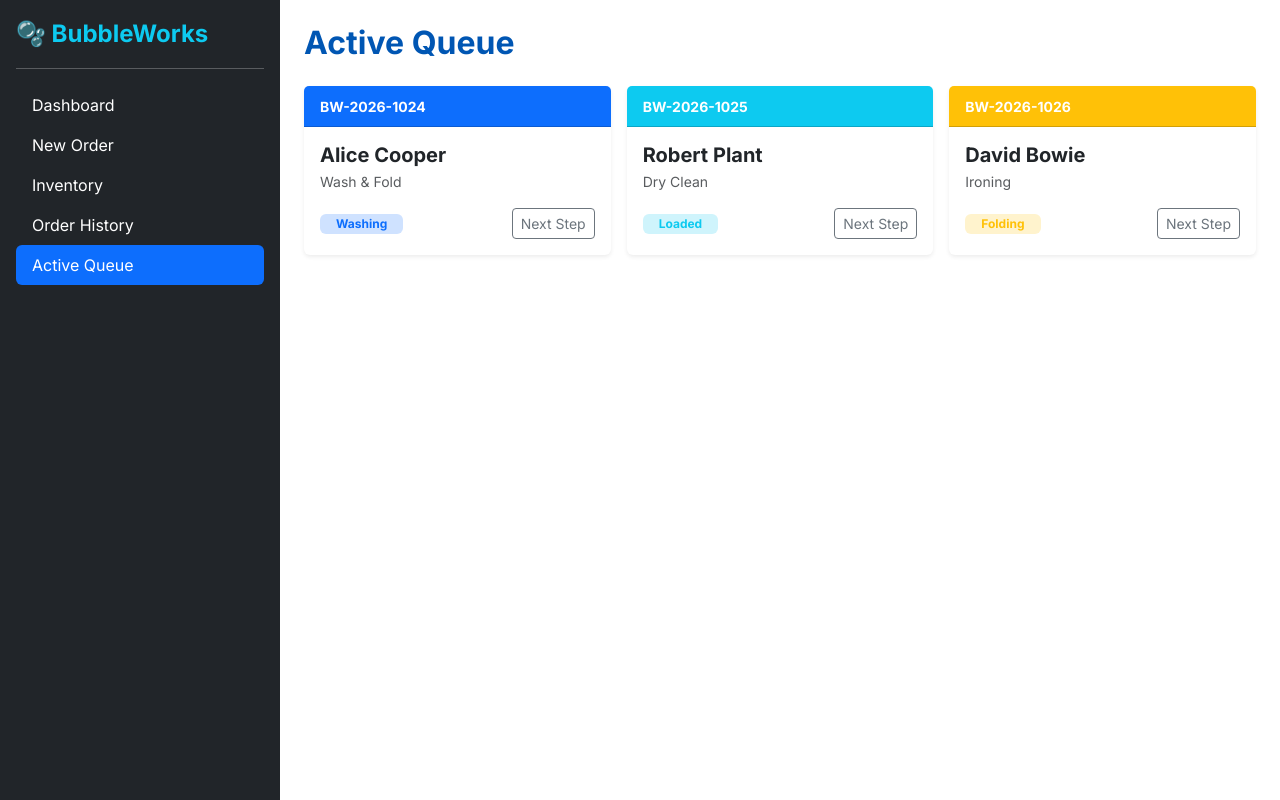
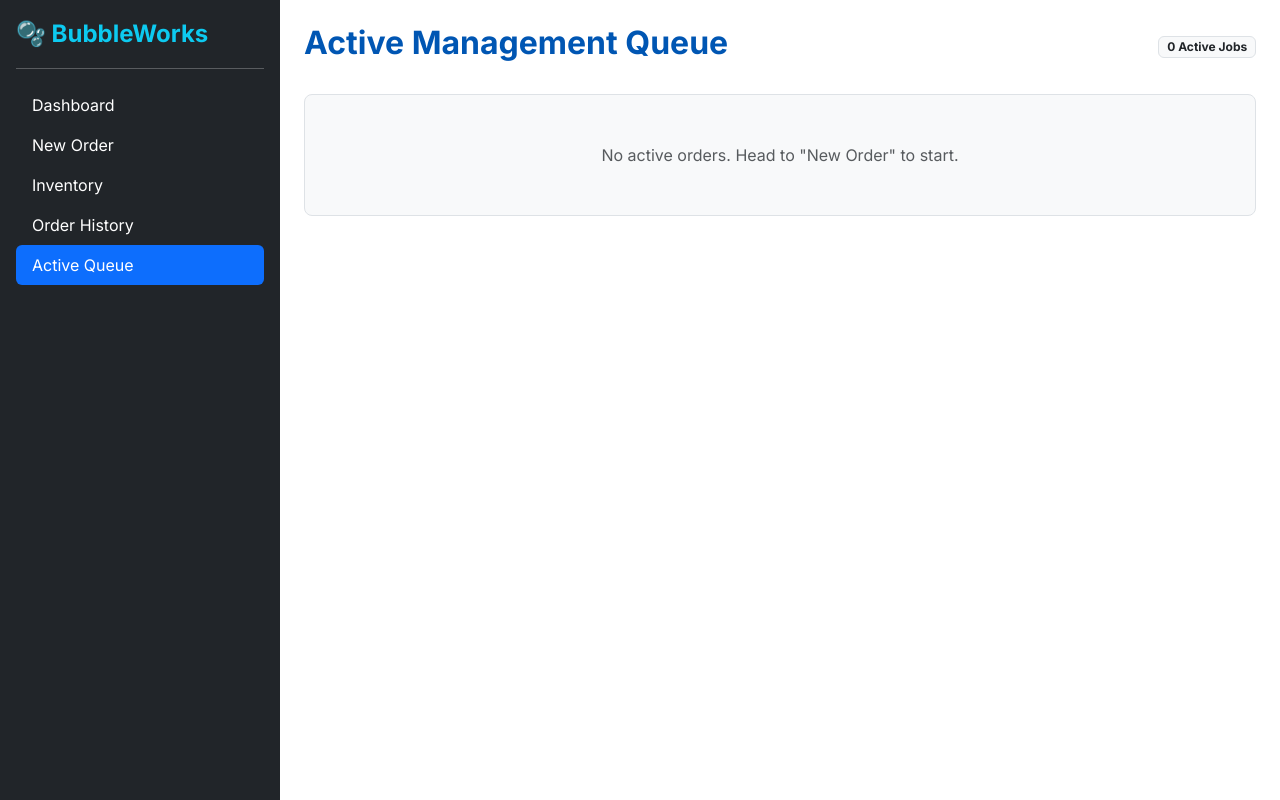
Before and after one commit to JM-P-1200/laundry-system, a React (Vite) app: page /queue in a window 1280 px wide. Built offline with nearby package versions, Linux system fonts and the light colour scheme.

Commit message:
New orders local storage

```diff
--- a/src/pages/ManageQueue.jsx
+++ b/src/pages/ManageQueue.jsx
@@ -1,37 +1,87 @@
-import React from 'react';
+import React, { useState, useEffect } from 'react';
 
 const ManageQueue = () => {
-  const activeOrders = [
-    { id: "BW-2026-1024", name: "Alice Cooper", service: "Wash & Fold", status: "Washing", color: "primary" },
-    { id: "BW-2026-1025", name: "Robert Plant", service: "Dry Clean", status: "Loaded", color: "info" },
-    { id: "BW-2026-1026", name: "David Bowie", service: "Ironing", status: "Folding", color: "warning" },
-  ];
+  const [orders, setOrders] = useState([]);
+
+  // Load orders from localStorage on startup
+  useEffect(() => {
+    const savedOrders = JSON.parse(localStorage.getItem('laundry_orders') || '[]');
+    setOrders(savedOrders);
+  }, []);
+
+  // Helper to move order to next status
+  const nextStatus = (id) => {
+    const statusCycle = ['Received', 'Washing', 'Folding', 'Ready'];
+
+    const updated = orders.map(order => {
+      if (order.id === id) {
+        const currentIndex = statusCycle.indexOf(order.status);
+        const nextIndex = (currentIndex + 1) % statusCycle.length;
+        return { ...order, status: statusCycle[nextIndex] };
+      }
+      return order;
+    });
+
+    setOrders(updated);
+    localStorage.setItem('laundry_orders', JSON.stringify(updated));
+  };
+
+  // Helper to delete/complete order
+  const deleteOrder = (id) => {
+    const filtered = orders.filter(o => o.id !== id);
+    setOrders(filtered);
+    localStorage.setItem('laundry_orders', JSON.stringify(filtered));
+  };
+
+  const getBadgeColor = (status) => {
+    if (status === 'Washing') return 'bg-primary';
+    if (status === 'Folding') return 'bg-warning text-dark';
+    if (status === 'Ready') return 'bg-success';
+    return 'bg-secondary';
+  };
 
   return (
     <div className="p-4">
-      <h2 className="fw-bold text-brand-blue mb-4">Active Queue</h2>
+      <div className="d-flex justify-content-between align-items-center mb-4">
+        <h2 className="fw-bold text-brand-blue">Active Management Queue</h2>
+        <span className="badge bg-light text-dark border">{orders.length} Active Jobs</span>
+      </div>
 
+      {orders.length === 0 ? (
+        <div className="text-center py-5 bg-light rounded-3 border border-dashed">
+          <p className="text-muted mb-0">No active orders. Head to "New Order" to start.</p>
+        </div>
+      ) : (
         <div className="row g-3">
-        {activeOrders.map((order) => (
-          <div key={order.id} className="col-md-4">
-            <div className="card shadow-sm border-0">
-              <div className={`card-header bg-${order.color} text-white py-2`}>
-                <small className="fw-bold">{order.id}</small>
+          {orders.map((order) => (
+            <div key={order.id} className="col-md-6 col-xl-4">
+              <div className="card shadow-sm border-0 h-100">
+                <div className="card-header bg-white d-flex justify-content-between align-items-center border-0 pt-3">
+                  <span className="badge bg-light text-primary border">{order.id}</span>
+                  <button className="btn-close small" onClick={() => deleteOrder(order.id)} title="Remove Order"></button>
                 </div>
                 <div className="card-body">
                   <h5 className="fw-bold mb-1">{order.name}</h5>
-                <p className="text-muted small mb-3">{order.service}</p>
-                <div className="d-flex justify-content-between align-items-center">
-                  <span className={`badge bg-${order.color}-subtle text-${order.color} px-3`}>{order.status}</span>
-                  <div className="btn-group">
-                    <button className="btn btn-sm btn-outline-secondary">Next Step</button>
+                  <p className="text-muted small mb-3">{order.service} ({order.weight}kg)</p>
+
+                  <div className="d-flex justify-content-between align-items-center bg-light p-2 rounded-2">
+                    <span className={`badge ${getBadgeColor(order.status)}`}>{order.status}</span>
+                    <button
+                      className="btn btn-sm btn-primary fw-bold"
+                      onClick={() => nextStatus(order.id)}
+                    >
+                      NEXT STEP →
+                    </button>
                   </div>
                 </div>
+                <div className="card-footer bg-white border-0 pb-3">
+                  <small className="text-muted">Contact: {order.contact}</small>
                 </div>
               </div>
             </div>
           ))}
         </div>
+      )}
     </div>
   );
 };
--- a/src/pages/NewOrder.jsx
+++ b/src/pages/NewOrder.jsx
@@ -1,10 +1,13 @@
 import React, { useState, useEffect } from 'react';
+import { useNavigate } from 'react-router-dom'; // Add this
 
 const NewOrder = () => {
-  // --- Helper: ID Generator ---
+  const navigate = useNavigate(); // Initialize navigation
+
+  // Helper: ID Generator
   const generateId = () => `BW-${new Date().getFullYear()}-${Math.floor(1000 + Math.random() * 9000)}`;
 
-  // --- State ---
+  // State
   const [orderData, setOrderData] = useState({
     id: generateId(),
     name: '',
@@ -12,27 +15,41 @@ const NewOrder = () => {
     weight: 0,
     service: 'Wash & Fold',
     method: 'Pick-up',
+    status: 'Received', // New orders start here
     total: '0.00'
   });
 
   const prices = { 'Wash & Fold': 2.0, 'Dry Clean': 5.0, 'Ironing': 1.5 };
 
-  // --- Price Logic ---
+  // Price Logic
   useEffect(() => {
     const servicePrice = prices[orderData.service] * orderData.weight;
     const deliveryFee = orderData.method === 'Delivery' ? 5.0 : 0.0;
     setOrderData(prev => ({ ...prev, total: (servicePrice + deliveryFee).toFixed(2) }));
   }, [orderData.weight, orderData.service, orderData.method]);
 
-  const handlePrint = (e) => {
+  // --- THE NEW LOGIC: Save to LocalStorage ---
+  const handleConfirmOrder = (e) => {
     e.preventDefault();
-    if (!orderData.name || !orderData.contact) return alert("Please fill in customer details!");
-    window.print(); // Triggers the browser print dialog
+    if (!orderData.name || !orderData.contact) return alert("Fill in details!");
+
+    // 1. Get existing orders or empty array
+    const existingOrders = JSON.parse(localStorage.getItem('laundry_orders') || '[]');
+
+    // 2. Add new order to the list
+    const updatedOrders = [orderData, ...existingOrders];
+
+    // 3. Save back to localStorage
+    localStorage.setItem('laundry_orders', JSON.stringify(updatedOrders));
+
+    // 4. (Optional) Print and then Redirect
+    window.print();
+    navigate('/queue'); // Move to queue page automatically
   };
 
   return (
     <div className="p-4">
-      {/* 1. PRINT-ONLY RECEIPT (Hidden on screen, shows on paper) */}
+      {/* Print-only receipt (same as before) */}
       <div className="d-none d-print-block p-4" style={{ width: '80mm', fontFamily: 'monospace' }}>
         <div className="text-center border-bottom pb-2 mb-3">
           <h4 className="fw-bold mb-0">🫧 BUBBLEWORKS</h4>
@@ -48,26 +65,25 @@ const NewOrder = () => {
         </div>
       </div>
 
-      {/* 2. ON-SCREEN FORM */}
       <div className="d-print-none">
         <h2 className="fw-bold text-brand-blue mb-4">New Order Entry</h2>
-        <form className="row g-4" onSubmit={(e) => e.preventDefault()}>
+        <form className="row g-4" onSubmit={handleConfirmOrder}>
           <div className="col-lg-8">
-            <div className="card shadow-sm border-0 p-4">
+            <div className="card shadow-sm border-0 p-4 mb-4">
               <div className="row mb-3">
-                <div className="col-md-6">
+                <div className="col-md-6 mb-3">
                   <label className="form-label fw-bold small">Customer Name</label>
-                  <input type="text" className="form-control" placeholder="John Doe" onChange={(e) => setOrderData({...orderData, name: e.target.value})} required />
+                  <input type="text" className="form-control" onChange={(e) => setOrderData({...orderData, name: e.target.value})} required />
                 </div>
                 <div className="col-md-6">
                   <label className="form-label fw-bold small">Contact Number</label>
-                  <input type="tel" className="form-control" placeholder="09XX-XXX-XXXX" onChange={(e) => setOrderData({...orderData, contact: e.target.value})} required />
+                  <input type="tel" className="form-control" onChange={(e) => setOrderData({...orderData, contact: e.target.value})} required />
                 </div>
               </div>
               <div className="row mb-3">
-                <div className="col-md-6">
+                <div className="col-md-6 mb-3">
                   <label className="form-label fw-bold small">Weight (kg)</label>
-                  <input type="number" className="form-control" step="0.1" onChange={(e) => setOrderData({...orderData, weight: parseFloat(e.target.value) || 0})} />
+                  <input type="number" className="form-control" step="0.1" onChange={(e) => setOrderData({...orderData, weight: parseFloat(e.target.value) || 0})} required />
                 </div>
                 <div className="col-md-6">
                   <label className="form-label fw-bold small">Service</label>
@@ -78,7 +94,7 @@ const NewOrder = () => {
                   </select>
                 </div>
               </div>
-              <div className="mb-2">
+              <div>
                 <label className="form-label fw-bold small">Method</label>
                 <div className="d-flex gap-2">
                   <button type="button" className={`btn flex-grow-1 ${orderData.method === 'Pick-up' ? 'btn-primary' : 'btn-outline-primary'}`} onClick={() => setOrderData({...orderData, method: 'Pick-up'})}>Pick-up</button>
@@ -95,7 +111,7 @@ const NewOrder = () => {
               <div className="d-flex justify-content-between mb-4"><span>Method:</span><span>{orderData.method}</span></div>
               <hr/>
               <div className="d-flex justify-content-between fs-3 fw-bold"><span>Total:</span><span>${orderData.total}</span></div>
-              <button className="btn btn-light text-brand-blue fw-bold w-100 mt-4 py-3" onClick={handlePrint}>CONFIRM & PRINT</button>
+              <button type="submit" className="btn btn-light text-brand-blue fw-bold w-100 mt-4 py-3">CONFIRM & SAVE</button>
               <p className="text-center small mt-3 opacity-50 mb-0">ID: {orderData.id}</p>
             </div>
           </div>
```
Lines whose indentation alone changed are shown as unchanged.
